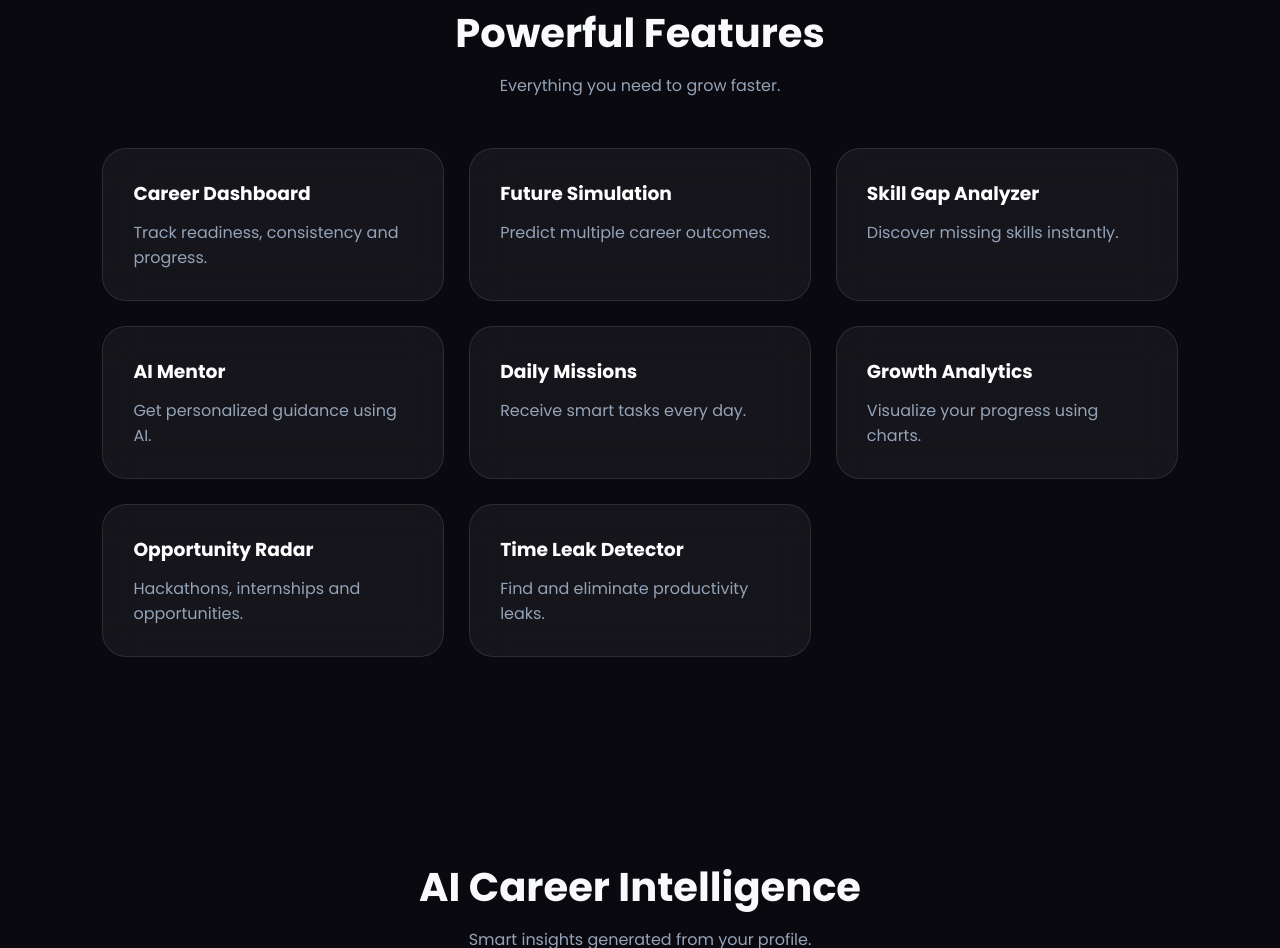
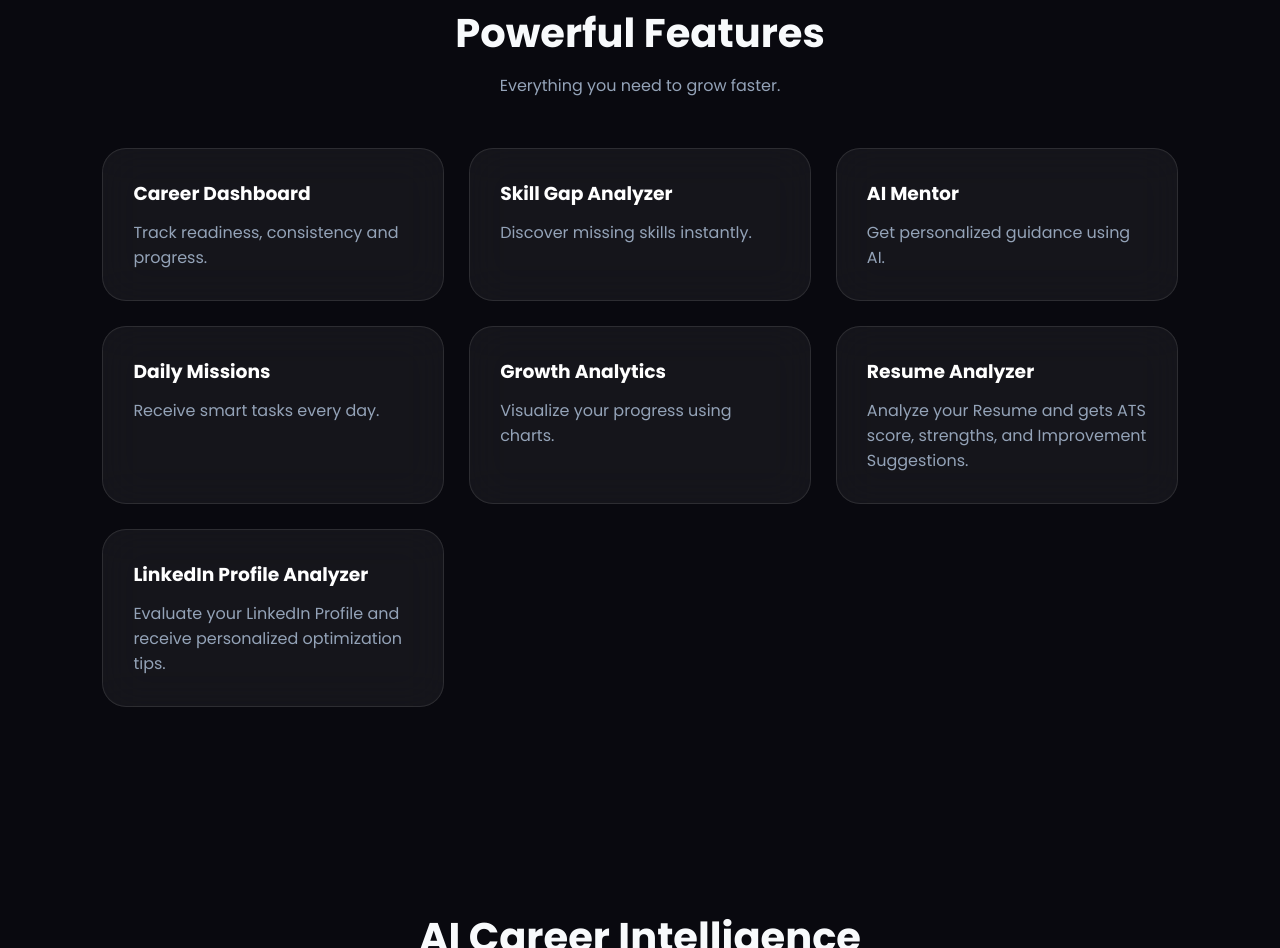
Before and after one commit to dev-yash45/NexifyAI, a plain HTML site: page index.html in a window 1280 px wide. Shown: the part 1271-2219 px from the top of the page. Drawn offline with nearby package versions, Linux system fonts and the light colour scheme.

Commit message:
Update feature cards in index.html
Removed 'Future Simulation' and 'Opportunity Radar' features, and added 'Resume Analyzer' and 'LinkedIn Profile Analyzer' features.

```diff
--- a/index.html
+++ b/index.html
@@ -117,17 +117,12 @@
                 <p>Track readiness, consistency and progress.</p>
             </a>
 
-            <a href="simulation.html" class="feature-card glass">
-                <h3>Future Simulation</h3>
-                <p>Predict multiple career outcomes.</p>
-            </a>
-
             <a href="skillgap.html" class="feature-card glass">
                 <h3>Skill Gap Analyzer</h3>
                 <p>Discover missing skills instantly.</p>
             </a>
 
-            <a href="mentor.html" class="feature-card glass">
+            <a class="feature-card glass">
                 <h3>AI Mentor</h3>
                 <p>Get personalized guidance using AI.</p>
             </a>
@@ -137,19 +132,21 @@
                 <p>Receive smart tasks every day.</p>
             </a>
 
-            <a href="analytics.html" class="feature-card glass">
+            <a class="feature-card glass">
                 <h3>Growth Analytics</h3>
                 <p>Visualize your progress using charts.</p>
             </a>
 
-            <a href="radar.html" class="feature-card glass">
-                <h3>Opportunity Radar</h3>
-                <p>Hackathons, internships and opportunities.</p>
+            <a href="resume.html" class="feature-card glass">
+                <h3>Resume Analyzer</h3>
+                <p>Analyze your Resume and gets ATS score,
+                strengths, and Improvement Suggestions.</p>
             </a>
 
-            <a href="timeleak.html" class="feature-card glass">
-                <h3>Time Leak Detector</h3>
-                <p>Find and eliminate productivity leaks.</p>
+            <a href="linkedIn.html" class="feature-card glass">
+                <h3>LinkedIn Profile Analyzer</h3>
+                <p>Evaluate your LinkedIn Profile and
+                receive personalized optimization tips.</p>
             </a>
 
         </div>
```
